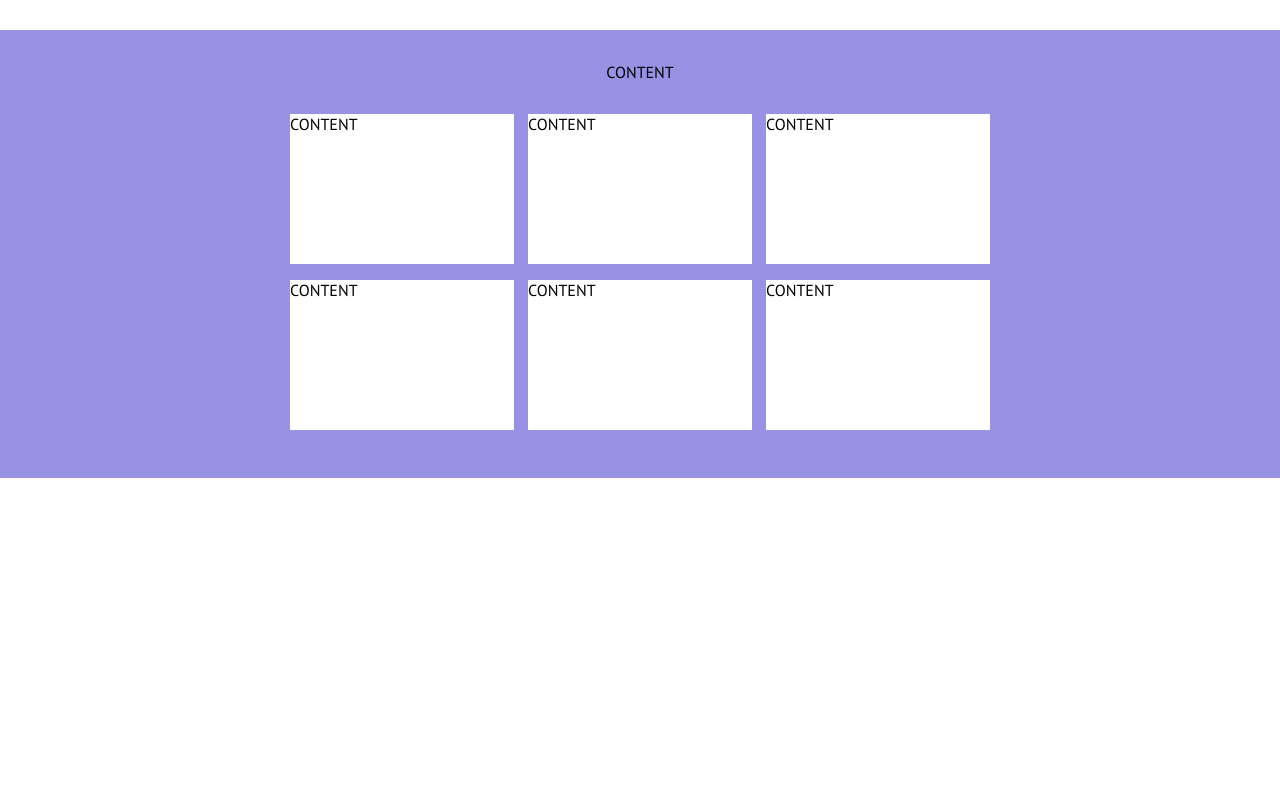
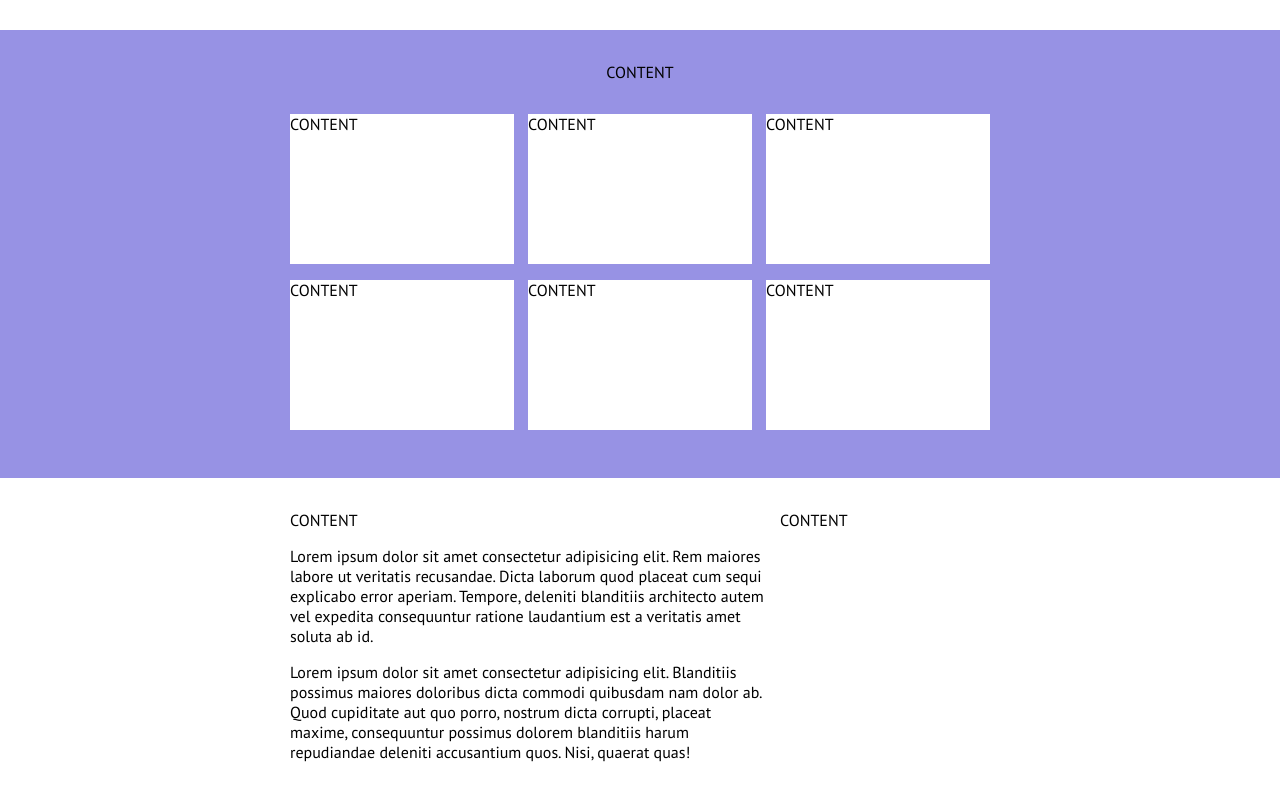
Before and after one commit to Francesca-Dascanio/htmlcss-responsive-layout, a plain HTML site: page index.html in a window 1280 px wide. Shown: the part 782-1592 px from the top of the page. Before the commit the page ends 1260 px from the top, so only its background shows below. Drawn offline with Linux system fonts and the light colour scheme.

Commit message:
Aggiunta struttura sezione 5

```diff
--- a/css/style.css
+++ b/css/style.css
@@ -155,8 +155,24 @@ body {
 }
 /* height da togliere quando aggiunto contenuto */
 
+/* Sezione 5 */
+#section-5 .columns {
+    padding-top: 2em;
+    padding-bottom: 2em;
+}
 
+#section-5 .col:first-child {
+    width: 70%;
+}
 
+#section-5 .col:last-child {
+    width: 30%;
+}
+
+#section-5 .text, p {
+    padding-bottom: 1em;
+    padding-right: 1em;
+}
 
 
 
--- a/index.html
+++ b/index.html
@@ -142,7 +142,23 @@
 
             <section id="section-5">
                 <div class="container">
+                    <div class="columns flex">
+                        <div class="col">
+                            <div class="text">
+                                CONTENT
+                            </div>
+                            <p>
+                                Lorem ipsum dolor sit amet consectetur adipisicing elit. Rem maiores labore ut veritatis recusandae. Dicta laborum quod placeat cum sequi explicabo error aperiam. Tempore, deleniti blanditiis architecto autem vel expedita consequuntur ratione laudantium est a veritatis amet soluta ab id.
+                            </p>
+                            <p>
+                                Lorem ipsum dolor sit amet consectetur adipisicing elit. Blanditiis possimus maiores doloribus dicta commodi quibusdam nam dolor ab. Quod cupiditate aut quo porro, nostrum dicta corrupti, placeat maxime, consequuntur possimus dolorem blanditiis harum repudiandae deleniti accusantium quos. Nisi, quaerat quas!
+                            </p>
+                        </div>
+                        <div class="col">
+                            CONTENT
+                        </div>
 
+                    </div>
                 </div>
             </section>
 
```
